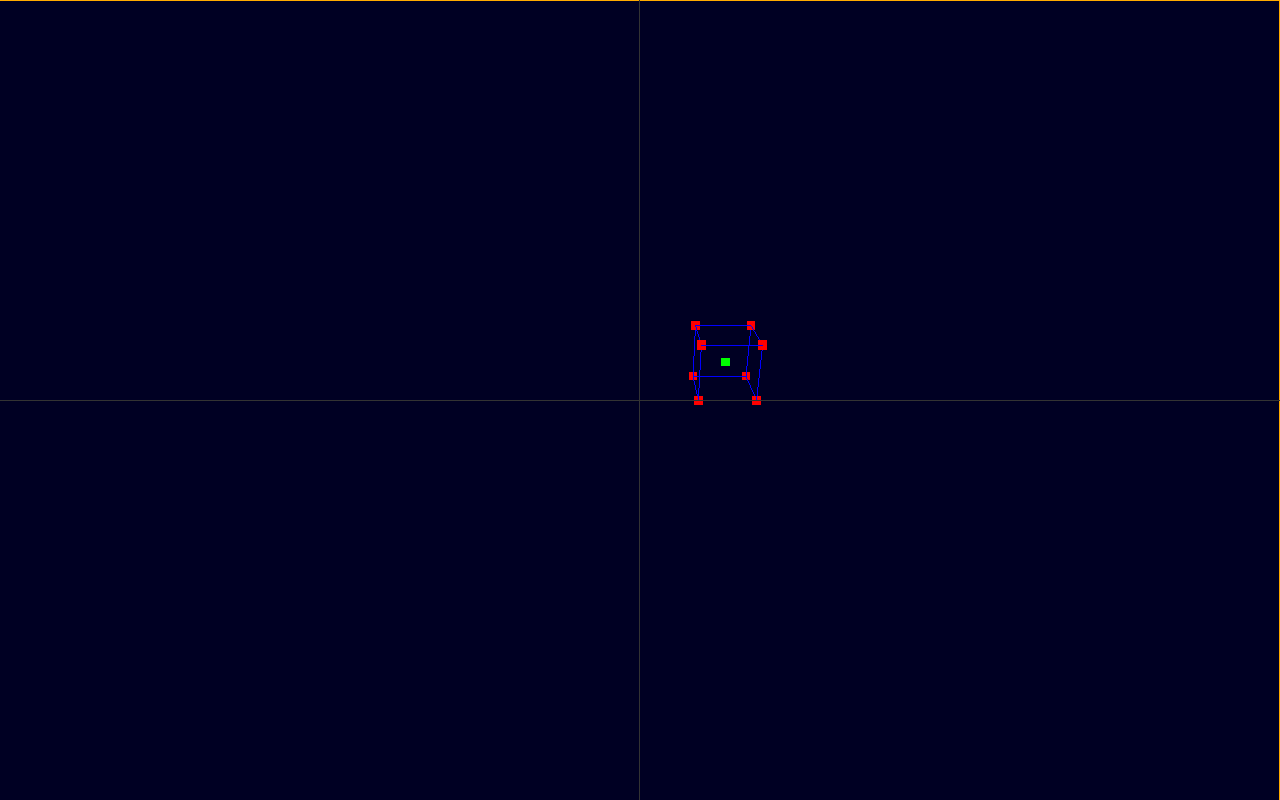
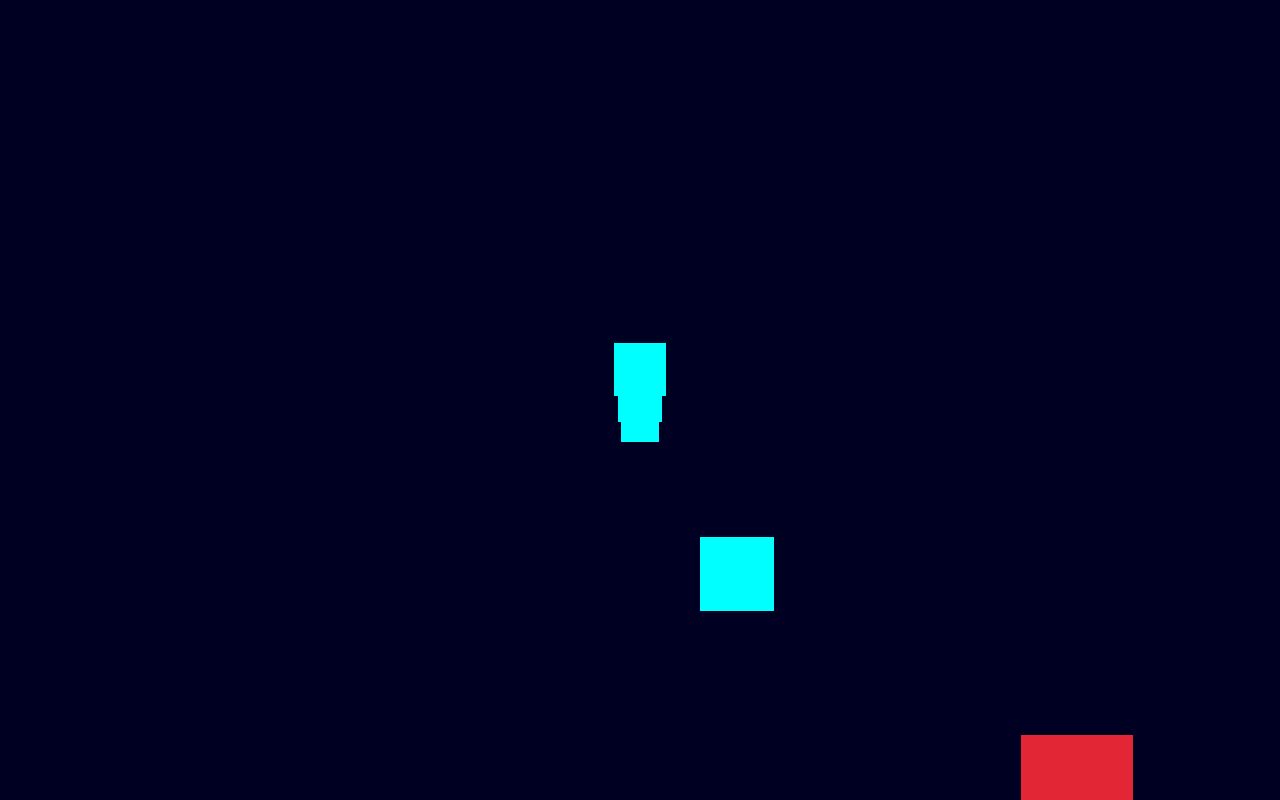
Before and after one commit to fersoria001/treejs-sketch, a website with bundled scripts: page public/index.html in a window 1280 px wide. Built offline with nearby package versions, Linux system fonts and the light colour scheme.

Commit message:
spiral drawing without boundaries from static 4x4 matrix.

```diff
--- a/public/index.html
+++ b/public/index.html
@@ -14,7 +14,7 @@
   </head>
   <body>
     <div class="main-box">
-      <script type="module" src="src/main.js"></script>
+      <script type="module" src="../src/main.js"></script>
     </div>
   </body>
 </html>
--- a/src/main.js
+++ b/src/main.js
@@ -1,73 +1,68 @@
-import Octree from "./data-structures/Octree";
+//import Octree from "./data-structures/Octree";
 import * as THREE from "three";
 import scene from "./Scene";
 import renderer from "./Renderer";
 import camera from "./Camera";
 import { OrbitControls } from "three/addons/controls/OrbitControls.js";
-import DotGraph3D from "./data-structures/DotGraph3D";
-import Automata from "./Automata";
-import StateController from "./controllers/StateController";
-import RotationalController from "./controllers/RotationalController";
-import TranslationalController from "./controllers/TraslationalController";
-import FlexController from "./controllers/FlexController";
-import {createCubeAndConnectFaces, calculateCenter }from "./utils/createCube";
+// import DotGraph3D from "./data-structures/DotGraph3D";
+// import Automata from "./Automata";
+// import StateController from "./controllers/StateController";
+// import RotationalController from "./controllers/RotationalController";
+// import TranslationalController from "./controllers/TraslationalController";
+// import FlexController from "./controllers/FlexController";
+// import { createCubeAndConnectFaces, calculateCenter } from "./utils/createCube";
+
+import { spiralMovement } from "./utils/spiralMovement";
 
 
 
-const controls = new OrbitControls(camera, renderer.domElement);
-camera.position.set( 0, 5, 10 );
-const cameraHelper = new THREE.CameraHelper(camera);
-scene.add(cameraHelper);
+// Create an octree
+// const octree = new Octree();
+// // Create your graph and add objects to the octree
+// const graph = new DotGraph3D();
+// createCubeAndConnectFaces(graph);
+// const cubeCenter = calculateCenter();
+// graph.add(cubeCenter.x, cubeCenter.y, cubeCenter.z, 0x00ff00, 0.2);
+
+// const axisNode = graph.get(24); //get the center of the cube
+// const automata = new Automata();
+// const stateController = new StateController(automata, axisNode, octree, graph);
+// const rotationalController = new RotationalController(automata, axisNode);
+// const translationalController = new TranslationalController(automata, axisNode);
+// const flexController = new FlexController(automata);
+// automata.dispatch("enter", [{ octree: octree, dataStructure3D: graph }]);
+// const cameraHelper = new THREE.CameraHelper(camera);
+// scene.add(cameraHelper);
+
+// const visibleObjects = octree.frustumCast(frustum);
 
 
-// Create an octree
-const octree = new Octree();
-// Create your graph and add objects to the octree
-const graph = new DotGraph3D();
-createCubeAndConnectFaces(graph);
-const cubeCenter = calculateCenter();
-graph.add(cubeCenter.x,cubeCenter.y,cubeCenter.z,0x00ff00,0.2);
-const axisNode = graph.get(24); //get the center of the cube
-const automata = new Automata();
-const stateController = new StateController(automata,axisNode,octree,graph);
-const rotationalController = new RotationalController(automata,axisNode);
-const translationalController = new TranslationalController(automata,axisNode);
-const flexController = new FlexController(automata);
-automata.dispatch('enter', [{ octree : octree , dataStructure3D: graph }]);
+  spiralMovement();
+// function animate() {
+//   controls.update();
+//   // camera.updateMatrixWorld();
+//   // camera.updateProjectionMatrix();
+//   cameraHelper.update();
+//   // const frustum = new THREE.Frustum();
+//   // frustum.setFromProjectionMatrix(
+//   //   camera.projectionMatrix.clone().multiply(camera.matrixWorldInverse)
+//   // );
 
-function animate() {
-  controls.update();
-  camera.updateMatrixWorld();
-  camera.updateProjectionMatrix();
-  cameraHelper.update();
-  const frustum = new THREE.Frustum();
-  frustum.setFromProjectionMatrix(
-    camera.projectionMatrix.clone().multiply(camera.matrixWorldInverse)
-  );
+//   //Matrix: [matrix.length/2][matrix.length/2]
 
-  // Use the octree to quickly determine which objects intersect the frustum
-  const visibleObjects = octree.frustumCast(frustum);
+//   // const clearScene = (scene) => {
+//   //   scene.children.length = 0;
+//   // };
+//   // clearScene(scene);
+//   spiralMovement(original_matrix);
+//   // Render the scene
+//   renderer.render(scene, camera);
 
-  // Clear the scene
- // scene.children.length = 0;
+//   // Request the next frame
+//   requestAnimationFrame(animate);
+// }
 
-  // Render the visible objects
-  for (let i = 0; i < visibleObjects.length; i++) {
-    let object;
-    if (visibleObjects[i].points) {
-      object = visibleObjects[i].points;
-    } else if (visibleObjects[i].edge) {
-      object = visibleObjects[i].edge;
-    }
-    scene.add(object);
-  }
+// // Start the animation loop
+// animate();
 
-  // Render the scene
-  renderer.render(scene, camera);
-
-  // Request the next frame
-  requestAnimationFrame(animate);
-}
-
-// Start the animation loop
-animate();
+//verticalMovementDown({matrix,top,right,left,bottom});
--- a/src/shapes/Dot.js
+++ b/src/shapes/Dot.js
@@ -24,10 +24,14 @@ class Dot {
   y;
   z;
 
-  constructor(x , y , z , color = 0xff0000, size = 0.05) {
+  constructor(x , y , z  , color = 0xff0000, size = 1) {
     this.x = x;
     this.y = y;
     this.z = z;
+    console.log("x", x);
+    console.log("y", y);
+    console.log("z", z);
+    console.log("color", color);
     this.geometry = new THREE.BufferGeometry();
     const vertices = new Float32Array([x, y, z]);
     this.geometry.setAttribute(
@@ -36,12 +40,9 @@ class Dot {
     );
     this.material = new THREE.PointsMaterial({ color, size });
     this.points = new THREE.Points(this.geometry, this.material);
-    this.axis = new THREE.Vector3(x, y, z);
-    this.next = null;
-    this.points.geometry.computeBoundingSphere();
-    this.points.geometry.computeBoundingBox();
-    this.boundingSphere = this.points.geometry.boundingSphere;
-    this.boundingBox = this.points.geometry.boundingBox;
+    // this.axis = new THREE.Vector3(x, y, z);
+    // this.next = null;
+
   }
 
   /**
@@ -74,3 +75,9 @@ class Dot {
 }
 
 export default Dot;
+
+
+    // this.points.geometry.computeBoundingSphere();
+    // this.points.geometry.computeBoundingBox();
+    // this.boundingSphere = this.points.geometry.boundingSphere;
+    // this.boundingBox = this.points.geometry.boundingBox;
--- /dev/null
+++ b/src/utils/matrix.js
@@ -0,0 +1,85 @@
+import Dot from "../shapes/Dot";
+import scene from "../Scene";
+import * as THREE from "three";
+
+const maximumCommonDivisor = ({ number }) => {
+  let divisor = 1;
+  for (let i = 1; i < number; i++) {
+    if (number % i === 0) {
+      divisor = i;
+    }
+  }
+  return divisor;
+};
+
+
+export const matrixFromArray = ({ origin: { array } }) => {
+  if (array.length / 2 != 0) {
+    array.pop();
+    console.log("array length after pop", array.length)
+  }
+
+  if (array.length === 0) {
+    console.log("empty");
+    return;
+  }
+
+  console.log("array length", array.length)
+  let rowsCount = maximumCommonDivisor({ number: array.length }) / 2 ;
+  console.log("rowsCount", rowsCount)
+  rowsCount = rowsCount;
+  console.log("rowsCount", rowsCount)
+  const columnsCount = array.length / rowsCount;
+  console.log("columnsCount", columnsCount)
+  const matrix = [];
+  for (let i = 0; i < rowsCount; i++) {
+    const row = [];
+    for (let j = 0; j < columnsCount; j++) {
+      row.push(array[i * columnsCount + j]);
+    }
+    matrix.push(row);
+  }
+  return matrix;
+};
+
+export const check = ({
+  matrix,
+  selector: { previous, next },
+  limit: { left, right },
+  color,
+  result,
+}) => {
+  if (previous <= next) {
+    for (let i = left; i >= right; i--) {
+      const object = new Dot(result, i, matrix[result][i],  color).points;
+
+      scene.add(object);
+    }
+  }
+};
+
+export const movement = ({
+  matrix,
+  color,
+  boundaries: { left, right },
+  direction,
+  sense = 1,
+}) => {
+  let value;
+  for (let i = left; i < right; i++) {
+    if (sense === 1) {
+      value = matrix[direction][i];
+      if (!value) {
+
+      }
+    }
+    if (sense === -1) {
+      value = matrix[i][direction];
+
+    }
+
+    let object = new Dot(direction, i, value, color).points;
+
+    scene.add(object);
+  }
+};
--- /dev/null
+++ b/src/utils/spiralMovement.js
@@ -0,0 +1,99 @@
+import scene from "../Scene";
+import { movement, check } from "./matrix";
+import renderer from "../Renderer";
+import camera from "../Camera";
+import { OrbitControls } from "three/addons/controls/OrbitControls.js";
+import { matrixFromArray } from "../utils/matrix";
+const BOTTOM_COLOR = 0x00ffff; // cyan
+const LEFT_COLOR = 0xe32636; // red
+
+const LIMIT_DOWN_COLOR = 0xff0000; // red
+const LIMIT_UP_COLOR = 0x000000; // black
+
+
+// scene.children.length = 0;
+
+const controls = new OrbitControls(camera, renderer.domElement);
+camera.position.set(0, 5, 10);
+const visibleObjects = [1, 2, 3, 4, 5, 6, 7, 8, 9, 10, 11];
+const original_matrix = matrixFromArray({
+  origin: { array: visibleObjects },
+});
+const matrix = [
+  [1,2,3,4],
+  [5,6,7,8],
+  [9,10,11,12],
+  [13,14,15,16]
+];
+console.log("matrix", matrix);
+
+
+let top = 0;
+let left = 0;
+let right = matrix.length - 1;
+let bottom = matrix[0].length - 1;
+
+
+export const spiralMovement = () => {
+
+  //
+  if (matrix.length === 0) {
+    console.log("empty");
+    return;
+  }
+
+  while (top <= bottom && left <= right) {
+    //const horizontalMovementRight = () =>
+      //this adds a new object to a scene
+      movement({
+        matrix: matrix,
+        color: BOTTOM_COLOR,
+        boundaries: { left: top, right:right },
+        direction: top,
+      });
+      console.log("top", top);
+      console.log("right", right);
+    top++;
+   // const verticalMovementDown = () =>
+//this adds a new object to a scene
+      movement({
+        matrix: matrix,
+        color: LEFT_COLOR,
+        boundaries: { left: top, right: right },
+        direction: bottom,
+        sense: -1,
+      });
+
+
+    right--;
+
+//this adds a new object to a scene
+    check({
+      matrix: matrix,
+      selector: { previous: top, next: bottom },
+      limit: { left: right, right: left },
+      color: LIMIT_DOWN_COLOR,
+      result: bottom,
+    });
+    bottom--;
+//this adds a new object to a scene
+    check({
+      matrix: matrix,
+      selector: { previous: left,  next: right },
+      limit: { left: bottom,  right: top },
+      color: LIMIT_UP_COLOR,
+      result: bottom,
+    });
+    left++;
+
+    //scene.children.length = 0;
+
+
+  }
+
+  controls.update();
+  renderer.render(scene, camera);
+
+  requestAnimationFrame(spiralMovement);
+  //0xff0000
+};
```
Also changed, not shown: src/utils/visualizer.js (added, +56 -0 lines).
